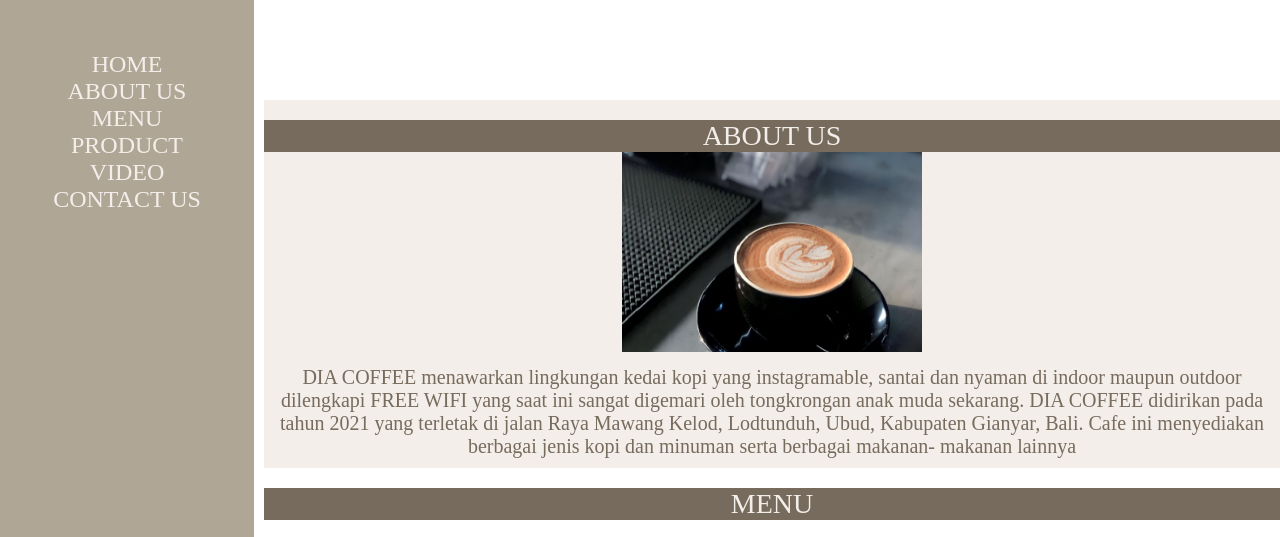
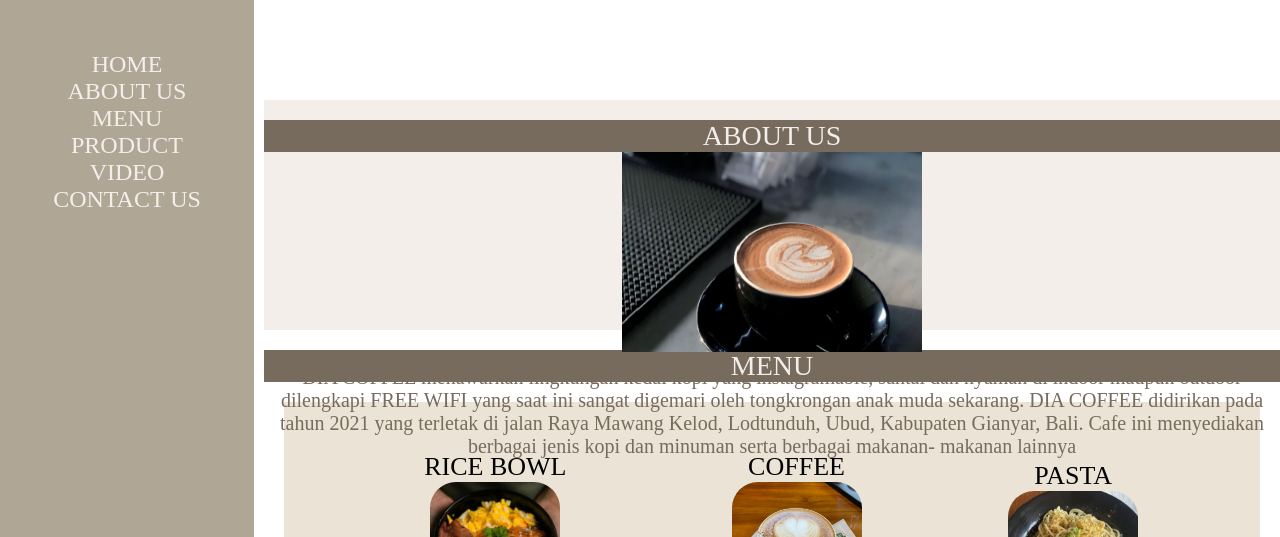
Before and after one commit to asihkusuma/diacoffeemawangubud, a plain HTML site: page index.html in a window 1280 px wide. Shown: the part 223-760 px from the top of the page. Drawn offline with Linux system fonts and the light colour scheme.

Commit message:
Update designweb.css

```diff
--- a/designweb.css
+++ b/designweb.css
@@ -133,6 +133,7 @@ div{
 .countainer4{
 	background-color: #F3EEEA;
 	width: auto;
+	height: 230px;
 	align-items: center;
 	text-align: center;
 	padding-top: 20px;
```
